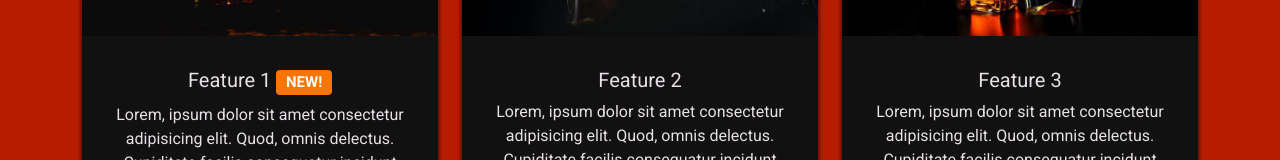
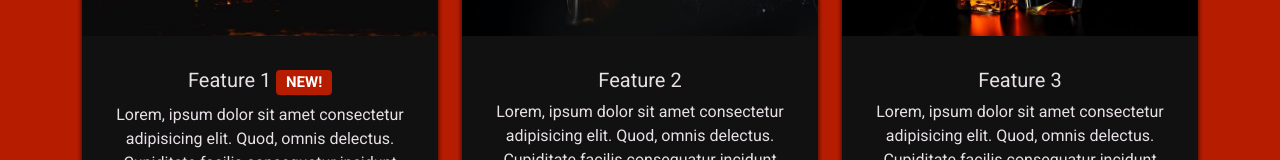
Before and after one commit to AJGreaves/whiskey-drop-bs5, a plain HTML site: page index.html in a window 1280 px wide. Shown: the part 1579-1739 px from the top of the page. Drawn offline with nearby package versions, Linux system fonts and the light colour scheme.

Commit message:
Adjust "NEW" badge for contrast ratio.

```diff
--- a/assets/css/style.css
+++ b/assets/css/style.css
@@ -142,7 +142,7 @@ a {
 }
 
 .badge-new {
-    background-color: #fb7504;
+    background-color: #b51c00;
 }
 
 /* Quotes */
```
